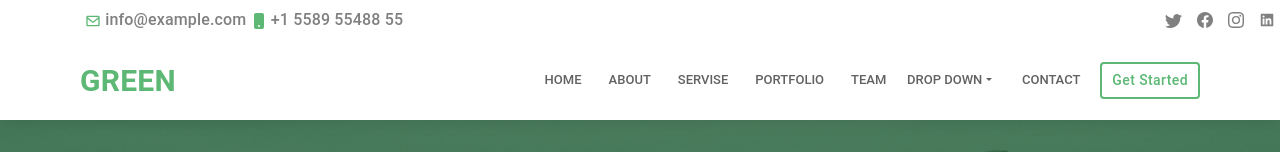
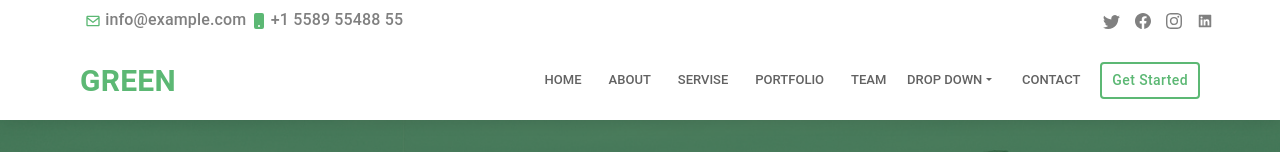
Before and after one commit to MMBobur/20gr-project2, a React (Create React App) app: page / in a window 1280 px wide. Shown: the top 152 px of the page. Built offline with nearby package versions, Linux system fonts and the light colour scheme.

Commit message:
yangilanish

```diff
--- a/src/navbar/index.jsx
+++ b/src/navbar/index.jsx
@@ -46,7 +46,7 @@ function Nav() {
     })
 
     return (
-        <Box sx={{mb:"85px"}}>
+        <Box sx={{ mb: "85px" }}>
             <AppBar position="fixed" sx={{
                 boxShadow: '0px 2px 15px rgb(0 0 0 / 10%)'
             }}>
@@ -56,14 +56,16 @@ function Nav() {
                     height: height > 40 ? '0px' : '40px',
                     padding: { xl: "0px 110px", lg: "0px 80px", md: "0px 45px", sm: "0px 35px", xs: "0px" },
                     textAlign: { xl: "start", lg: "start", md: "start", sm: "start", xs: "center" },
-                    maxWidth:"100%" ,
+                    maxWidth: "100%",
                     justifyContent: { xl: "start", lg: "start", md: "start", sm: "start", xs: "center" },
                     alignItems: "center",
-                    width: height > 40 ? '0px' : '100%'
+                    width: "100%"
                 }}>
+                    <Box sx={{width:"100%", display:"flex"}}>
+
                         <Box sx={{
                             display: "flex",
-                        width: '100%',
+                            width: {xl:'50%', lg:'50%',md:'50%',sm:'50%',xs:"100%"},
                             justifyContent: { xl: "start", lg: "start", md: "start", sm: "start", xs: "center" },
                         }}>
                             <Typography sx={{
@@ -84,10 +86,10 @@ function Nav() {
                         </Box>
                         <Box sx={{
                             display: { xl: "flex", lg: "flex", md: "flex", sm: "flex", xs: "none" },
-                        width: '100%',
-                        justifyContent:{lg:'center', xl:"center", sm:'center', xs:'center', md:'center'},
-                        ml:{lg:"500px", md:"365px", sm:"245px", xl:"1005px"},
-                        position:"absolute"
+                            width: {xl:"85.5%", lg:"88.5%", md:"91%", sm:"89%"},
+                            justifyContent: { lg: 'end', xl: "end", sm: 'end', xs: 'center', md: 'end' },
+                            // ml: { lg: "500px", md: "365px", sm: "245px", xl: "1005px" },
+                            position: "absolute",
                         }}>
                             <Typography sx={{
 
@@ -129,6 +131,7 @@ function Nav() {
                             }}>
                                 <Typography style={{ marginLeft: "15px" }}><AiFillLinkedin /></Typography>
                             </Typography>
+                        </Box>
 
                     </Box>
                 </Box>
```
Lines whose indentation alone changed are shown as unchanged.
